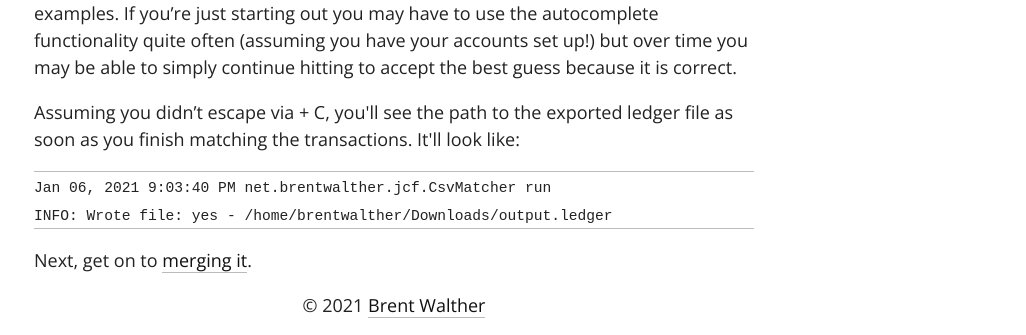
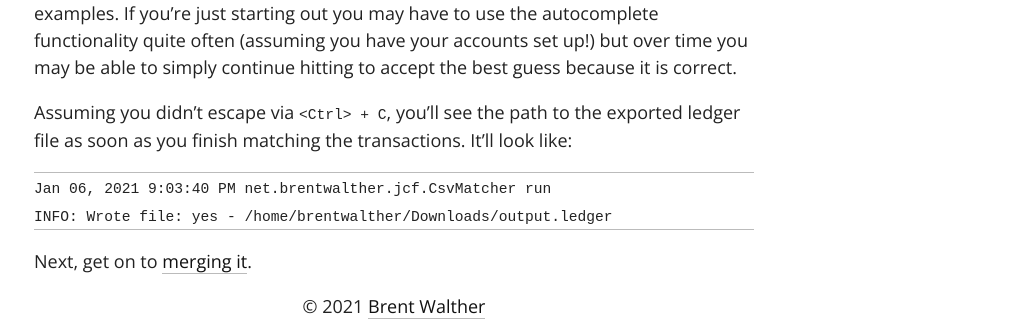
Before and after one commit to brentwalther/brentwalther.github.io, a Jekyll site: the page built from jcf/matching.md, in a window 1280 px wide. Shown: the part 1478-1813 px from the top of the page, without its empty margins (246-1272 px from the left). Built offline with Jekyll 4.4.1, drawn with Linux system fonts in a browser that asks for light colours.

Commit message:
Wrap <Ctrl> in backticks so it's not interpreted as HTML.

````diff
--- a/jcf/matching.md
+++ b/jcf/matching.md
@@ -51,7 +51,7 @@ to accept the default (1):
 
 The options are calculated for every transaction and are based off the existing transaction examples in your master ledger and improve over time as you get more examples. If you're just starting out you may have to use the <TAB> autocomplete functionality quite often (assuming you have your accounts set up!) but over time you may be able to simply continue hitting <Enter> to accept the best guess because it is correct.
 
-Assuming you didn't escape via <Ctrl> + C, you'll see the path to the exported ledger file as soon as you finish matching the transactions. It'll look like:
+Assuming you didn't escape via `<Ctrl> + C`, you'll see the path to the exported ledger file as soon as you finish matching the transactions. It'll look like:
 
 ```
 Jan 06, 2021 9:03:40 PM net.brentwalther.jcf.CsvMatcher run
````
